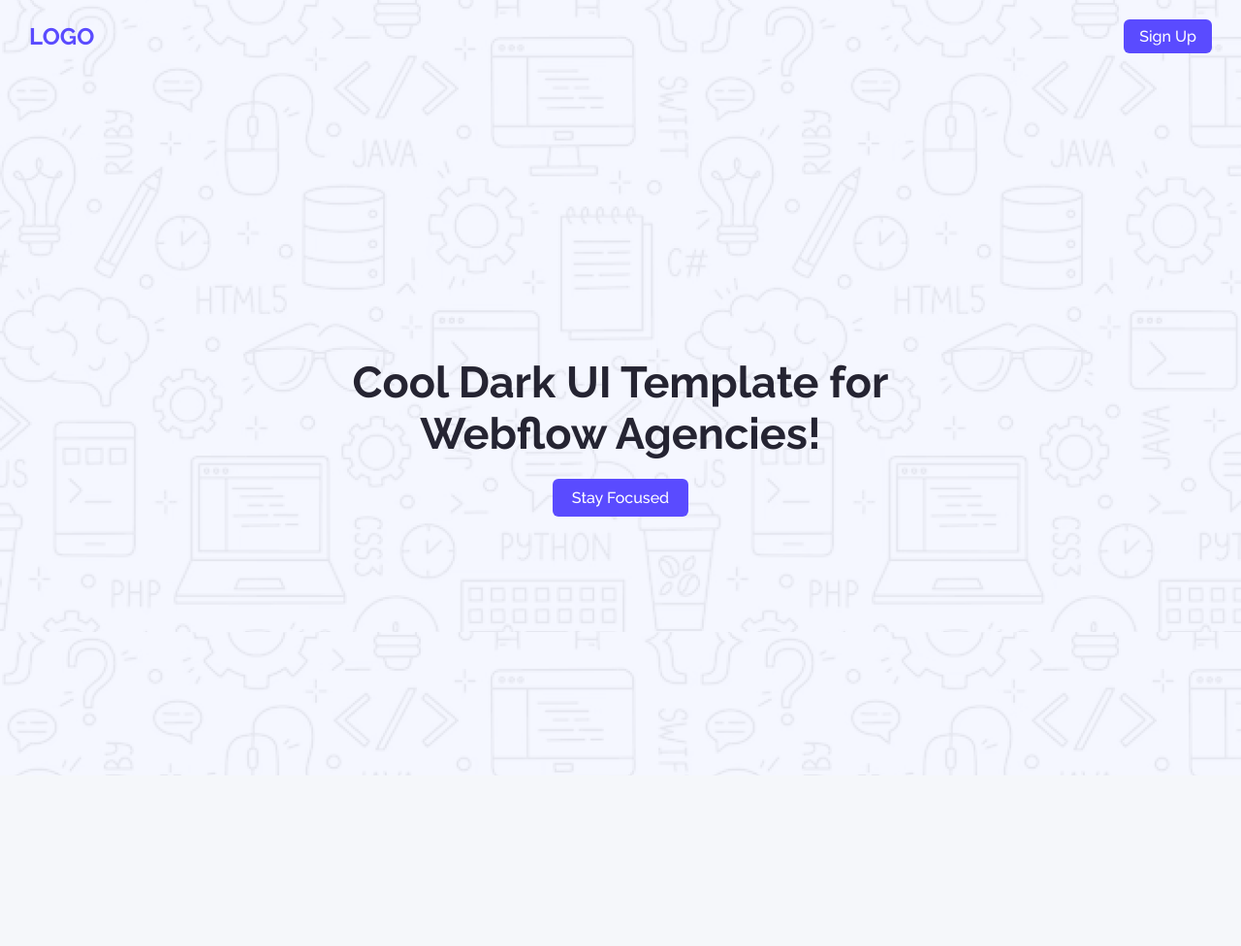
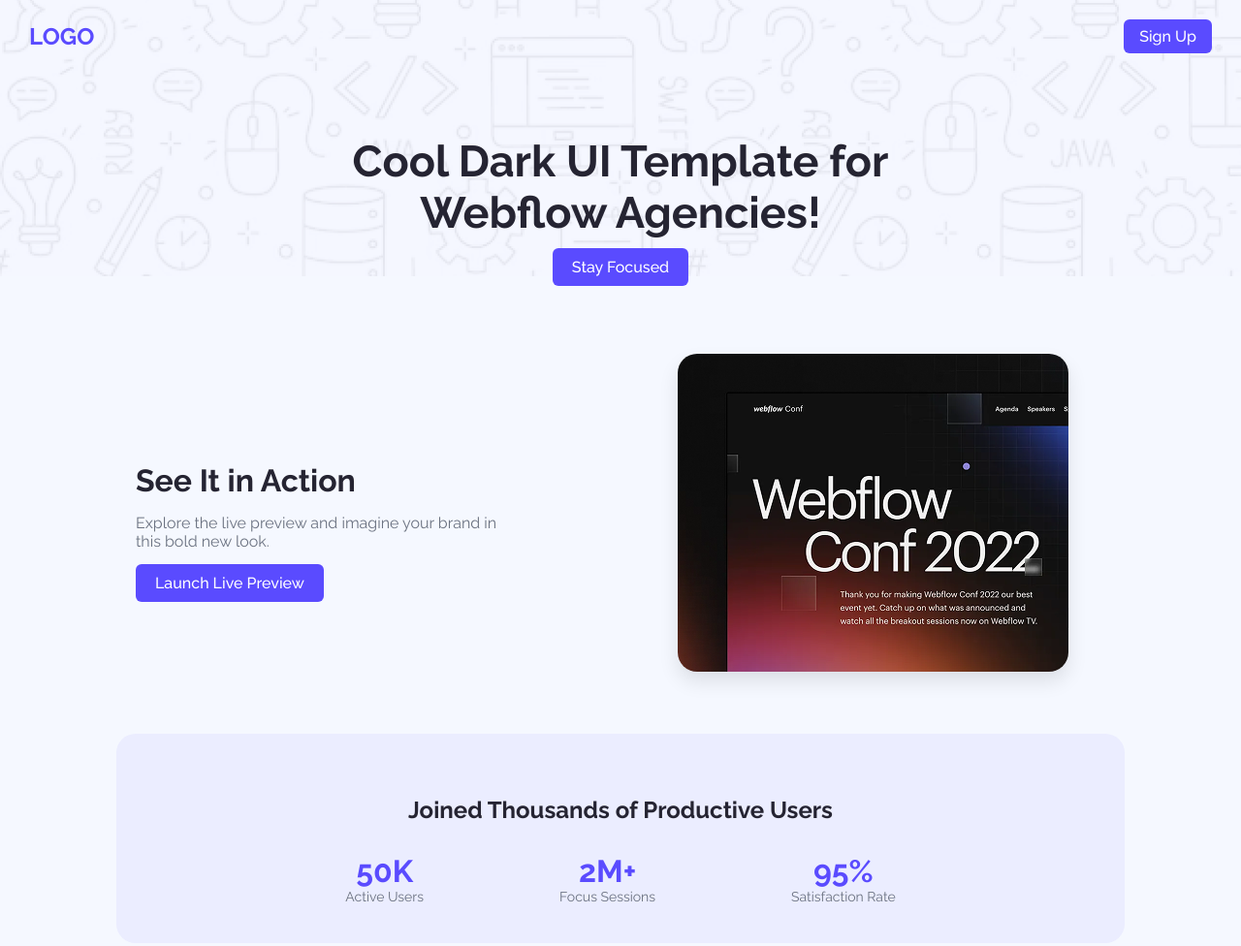
Before and after one commit to mahiOSD/B12A01-landing-launchpad, a plain HTML site: page index.html in a window 1280 px wide. Shown: the whole page at 97% size. Before the commit the page ends 800 px from the top, so only its background shows below. Drawn offline with Linux system fonts and the light colour scheme.

Commit message:
action section

```diff
--- a/index.html
+++ b/index.html
@@ -5,7 +5,9 @@
   <meta charset="UTF-8" />
   <meta name="viewport" content="width=device-width, initial-scale=1.0" />
   <link rel="stylesheet" href="styles/style.css">
-    <link href="https://fonts.googleapis.com/css2?family=Plus+Jakarta+Sans:ital,wght@0,200..800;1,200..800&family=Poppins:ital,wght@0,100;0,200;0,300;0,400;0,500;0,600;0,700;0,800;0,900;1,100;1,200;1,300;1,400;1,500;1,600;1,700;1,800;1,900&family=Raleway:ital,wght@0,100..900;1,100..900&family=Sora:wght@100..800&display=swap" rel="stylesheet">
+  <link
+    href="https://fonts.googleapis.com/css2?family=Plus+Jakarta+Sans:ital,wght@0,200..800;1,200..800&family=Poppins:ital,wght@0,100;0,200;0,300;0,400;0,500;0,600;0,700;0,800;0,900;1,100;1,200;1,300;1,400;1,500;1,600;1,700;1,800;1,900&family=Raleway:ital,wght@0,100..900;1,100..900&family=Sora:wght@100..800&display=swap"
+    rel="stylesheet">
   <title>Webflow Agencies Banner</title>
 </head>
 
@@ -20,6 +22,38 @@
 
   <a href="#" class="focused-btn">Stay Focused</a>
 
+
+  <section class="action-section">
+    <div class="action-content">
+      <div class="action-left">
+        <h2>See It in Action</h2>
+        <p>Explore the live preview and imagine your brand in this bold new look.</p>
+        <a href="#" class="live-preview-btn">Launch Live Preview</a>
+      </div>
+      <div class="action-right">
+        <img src="Assets/wc-mini.png" alt="Webflow Conf 2022">
+      </div>
+    </div>
+
+    <div class="stats">
+      <h3>Joined Thousands of Productive Users</h3>
+      <div class="stats-boxes">
+        <div class="stat">
+          <span class="stat-number">50K</span>
+          <span class="stat-label">Active Users</span>
+        </div>
+        <div class="stat">
+          <span class="stat-number">2M+</span>
+          <span class="stat-label">Focus Sessions</span>
+        </div>
+        <div class="stat">
+          <span class="stat-number">95%</span>
+          <span class="stat-label">Satisfaction Rate</span>
+        </div>
+      </div>
+    </div>
+  </section>
+
 </body>
 
 </html>
--- a/styles/style.css
+++ b/styles/style.css
@@ -1,14 +1,9 @@
 body {
   margin: 0;
   font-family: 'Raleway', 'Segoe UI', Tahoma, Geneva, Verdana, sans-serif;
-  background: #f5f7fa;
+  background: #F5F8FF;
   background-image: url('../Assets/Hero-bg.png');
   background-repeat: repeat;
-  display: flex;
-  justify-content: center;
-  align-items: center;
-  height: 100vh;
-  flex-direction: column;
   text-align: center;
 }
 
@@ -41,7 +36,7 @@ body {
 }
 
 .navbar .signup-btn:hover {
-   background-color: #7c3aed;
+  background-color: #7c3aed;
   transform: scale(1.05);
 }
 
@@ -49,7 +44,7 @@ h1 {
   font-size: 45px;
   color: #252432;
   max-width: 600px;
-  margin: 100px 20px 20px;
+  margin: 140px auto 20px;
 }
 
 .focused-btn {
@@ -65,6 +60,111 @@ h1 {
 }
 
 .focused-btn:hover {
-   background-color: #7c3aed;
+  background-color: #7c3aed;
   transform: scale(1.05);
 }
+
+
+.action-section {
+  background: #f5f8ff;
+  padding: 80px 20px;
+  text-align: center;
+}
+
+.action-content {
+  max-width: 1000px;
+  margin: 0 auto 60px;
+  display: flex;
+  flex-direction: row;
+  justify-content: space-between;
+  align-items: center;
+  gap: 40px;
+  flex-wrap: wrap;
+  text-align: left;
+}
+
+.action-left {
+  flex: 1;
+  min-width: 280px;
+}
+
+.action-left h2 {
+  font-size: 32px;
+  color: #252432;
+  margin-bottom: 16px;
+}
+
+.action-left p {
+  color: #6b7280;
+  font-size: 16px;
+  max-width: 400px;
+  margin: 0 0 24px;
+}
+
+.live-preview-btn {
+  background-color: #5a4bff;
+  color: white;
+  padding: 10px 20px;
+  border-radius: 6px;
+  text-decoration: none;
+  font-weight: 500;
+  transition: background-color 0.3s ease, transform 0.3s ease;
+}
+
+.live-preview-btn:hover {
+  background-color: #7c3aed;
+  transform: scale(1.05);
+}
+
+.action-right {
+  flex: 1;
+  min-width: 280px;
+  text-align: center;
+}
+
+.action-right img {
+  max-width: 100%;
+  border-radius: 20px;
+  box-shadow: 0 10px 20px rgba(0,0,0,0.1);
+}
+
+
+.stats {
+  background-color: #4E47FF10;
+  padding: 40px 20px;
+  border-radius: 20px;
+  max-width: 1000px;
+  margin: 0 auto;
+}
+
+.stats h3 {
+  font-size: 24px;
+  margin-bottom: 30px;
+  color: #252432;
+}
+
+.stats-boxes {
+  display: flex;
+  flex-direction: row;
+  justify-content: center;
+  gap: 140px;
+  flex-wrap: wrap;
+}
+
+
+.stat {
+  display: flex;
+  flex-direction: column;
+  align-items: center;
+}
+
+.stat-number {
+  font-size: 32px;
+  font-weight: bold;
+  color: #5a4bff;
+}
+
+.stat-label {
+  color: #6b7280;
+  font-size: 14px;
+}
```
Lines whose indentation alone changed are shown as unchanged.
